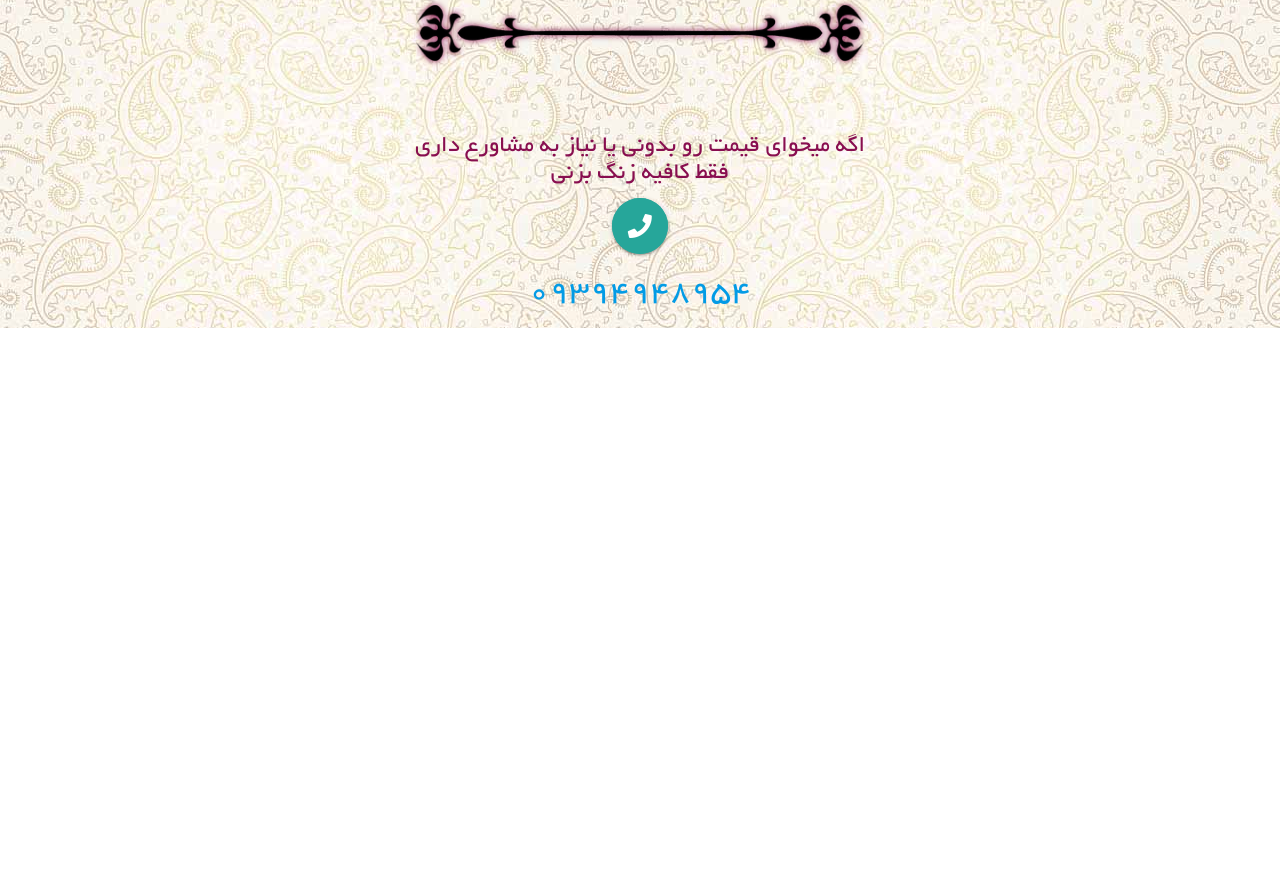
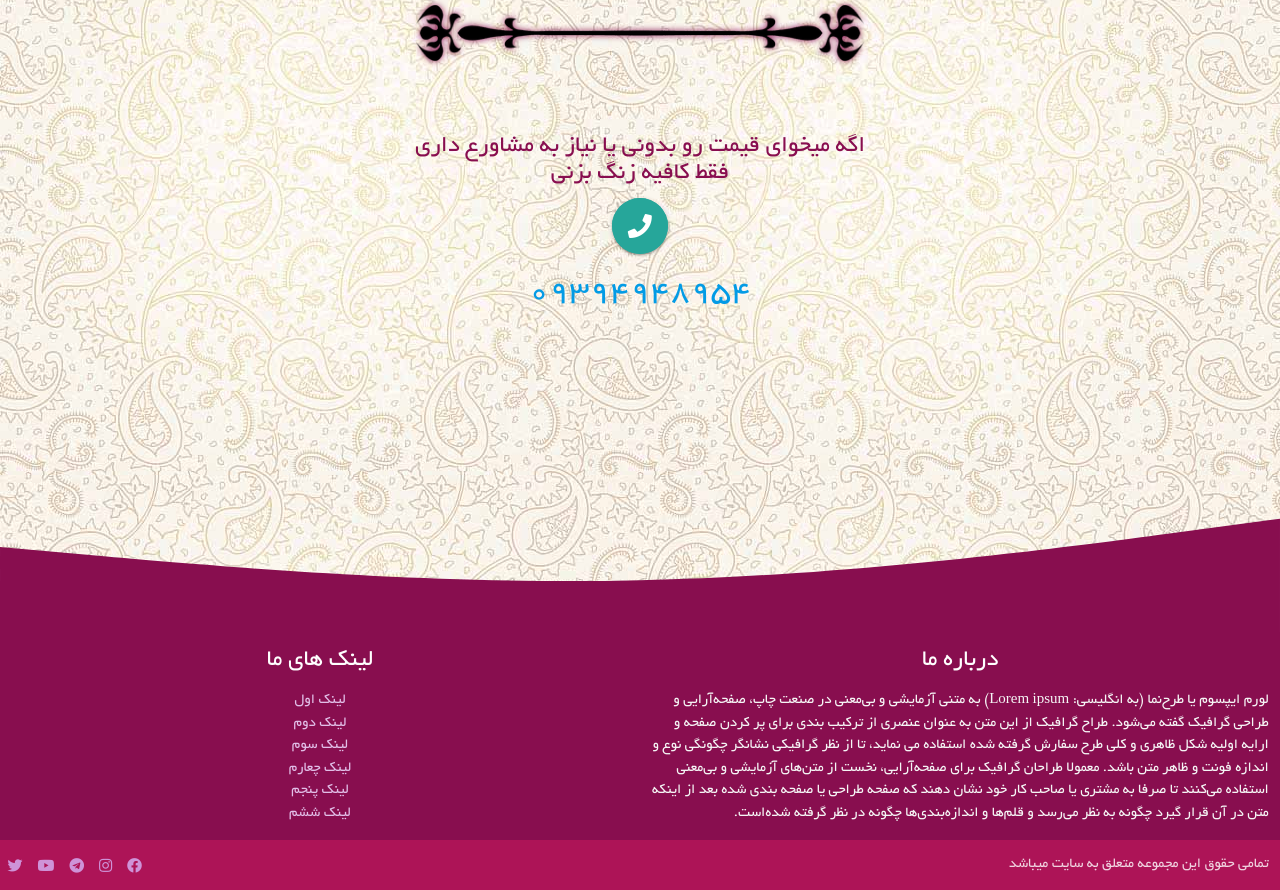
Before and after one commit to rezamansourireza/decoration, a plain HTML site: page index.html in a window 1280 px wide. Shown: the part 4421-5311 px from the top of the page. Before the commit the page ends 4749 px from the top, so only its background shows below. Drawn offline with Linux system fonts and the light colour scheme; a script that the page names is missing; files whose address does not match are found by name.

Commit message:
part #10 footer

```diff
--- a/index.html
+++ b/index.html
@@ -47,10 +47,10 @@
     <li class="tab"><a class="menu_item_list" href="#content5">تماس با ما</a></li>
     <li class="tab"><a class="menu_item_list" href="#content5">درباره ما</a></li>
   </ul>
-  <!---------------------------------- NavBar End ----------------------------->
+  <!-------------------------------------- NavBar End ------------------------------->
 
   <main>
-    <!--------------------------------- Slider Start -------------------------->
+    <!------------------------------------- Slider Start ---------------------------->
     <div class="carousel carousel-slider top_carousel">
       <a href="#" class="carousel-item">
         <img class="hide-on-small-only" src="/main/image/images/top_slider/desktop_banner1.jpg" alt="دکوراسیون کدیاد">
@@ -81,9 +81,9 @@
         </div>
       </a>
     </div>
-    <!--------------------------------- Slider   End -------------------------->
+    <!------------------------------------- Slider   End ---------------------------->
 
-    <!-------------------------- Quick Access Menu Start ---------------------->
+    <!------------------------------ Quick Access Menu Start ------------------------>
     <section id="quick_access">
       <h5 class="pink-text darken-4 center-align mt_4">
         <span class="subtitle">دمبال چی میگردی؟</span>
@@ -133,7 +133,7 @@
         <div class="col l1 hide-on-med-and-down"></div>
       </div>
     </section>
-    <!-------------------------- Quick Access Menu   End ---------------------->
+    <!------------------------------ Quick Access Menu   End ------------------------>
 
 
     <!--------------------------------- Image Divider Start ------------------------->
@@ -413,8 +413,71 @@
       </div>
     </section>
     <!--------------------------------- SocialMedia   End --------------------------->
+  </main>
 
-  </main>
+  <!-------------------------------- Footer Start ------------------------>
+  <footer class="page-footer">
+    <svg class="svg2" xmlns="http://www.w3.org/2000/svg" viewBox="0 0 1440 320">
+      <path fill="#880e4f " fill-opacity="1"
+        d="M0,224L120,234.7C240,245,480,267,720,261.3C960,256,1200,224,1320,208L1440,192L1440,320L1320,320C1200,320,960,320,720,320C480,320,240,320,120,320L0,320Z">
+      </path>
+    </svg>
+    <div class="w_100 pink darken-4 row">
+      <div class="row">
+        <div class="col s12 l6">
+          <h5 class="white-text center-align">
+            درباره ما
+          </h5>
+          <p class="grey-text text-lighten-4">
+            لورم ایپسوم یا طرح‌نما (به انگلیسی: Lorem ipsum) به متنی آزمایشی و بی‌معنی در صنعت چاپ، صفحه‌آرایی و طراحی
+            گرافیک گفته می‌شود. طراح گرافیک از این متن به عنوان عنصری از ترکیب بندی برای پر کردن صفحه و ارایه اولیه شکل
+            ظاهری و کلی طرح سفارش گرفته شده استفاده می نماید، تا از نظر گرافیکی نشانگر چگونگی نوع و اندازه فونت و ظاهر
+            متن باشد. معمولا طراحان گرافیک برای صفحه‌آرایی، نخست از متن‌های آزمایشی و بی‌معنی استفاده می‌کنند تا صرفا به
+            مشتری یا صاحب کار خود نشان دهند که صفحه طراحی یا صفحه بندی شده بعد از اینکه متن در آن قرار گیرد چگونه به نظر
+            می‌رسد و قلم‌ها و اندازه‌بندی‌ها چگونه در نظر گرفته شده‌است.
+          </p>
+        </div>
+        <div class="col s12 l6">
+          <h5 class="white-text center-align">
+            لینک های ما
+          </h5>
+          <ul>
+            <li class="center-align">
+              <a href="#" class="purple-text text-lighten-4 hoverable">لینک اول</a>
+            </li>
+            <li class="center-align">
+              <a href="#" class="purple-text text-lighten-4 hoverable">لینک دوم</a>
+            </li>
+            <li class="center-align">
+              <a href="#" class="purple-text text-lighten-4 hoverable">لینک سوم</a>
+            </li>
+            <li class="center-align">
+              <a href="#" class="purple-text text-lighten-4 hoverable">لینک چعارم</a>
+            </li>
+            <li class="center-align">
+              <a href="#" class="purple-text text-lighten-4 hoverable">لینک پنجم</a>
+            </li>
+            <li class="center-align">
+              <a href="#" class="purple-text text-lighten-4 hoverable">لینک ششم</a>
+            </li>
+          </ul>
+        </div>
+      </div>
+    </div>
+    <div class="row w_100 pink darken-3 footer-copyright">
+      <div class="col s12 l4">
+        تمامی حقوق این مجموعه متعلق به سایت میباشد
+      </div>
+      <div class="social_items_icon d_flex_center my_4">
+        <a href="#" class="mx_1 fab fa-facebook purple-text text-lighten-3"></a>
+        <a href="#" class="mx_1 fab fa-instagram purple-text text-lighten-3"></a>
+        <a href="#" class="mx_1 fab fa-telegram purple-text text-lighten-3"></a>
+        <a href="#" class="mx_1 fab fa-youtube purple-text text-lighten-3"></a>
+        <a href="#" class="mx_1 fab fa-twitter purple-text text-lighten-3"></a>
+      </div>
+    </div>
+  </footer>
+  <!-------------------------------- Footer   End ------------------------>
 
 
   <script src="/main/js/materialize.min.js"></script>
--- a/main/css/style.css
+++ b/main/css/style.css
@@ -307,6 +307,28 @@ nav .sidenav-trigger {
     color: #e1bee7 !important;
 }
 
+.page-footer {
+    background-color: transparent !important;
+    display: flex;
+    flex-direction: column;
+}
+
+.page-footer .row {
+    margin: 0 !important;
+    -webkit-margin:0 !important;
+    -o-margin:0 !important;
+    -moz-margin:0 !important;
+}
+
+.mx_1 {
+    margin-left: 0.5rem !important;
+    margin-right: 0.5rem !important;
+}
+
+.page-footer .footer-copyright {
+    max-height: 50px !important;
+}
+
 @media (max-width:600px) {
     .top_carousel {
         height: calc(100vh - 56px) !important;
```
